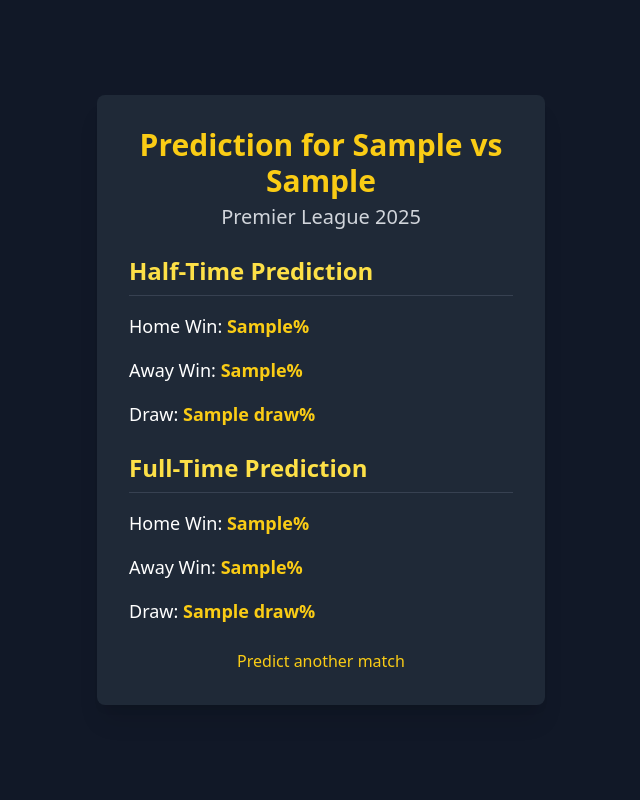
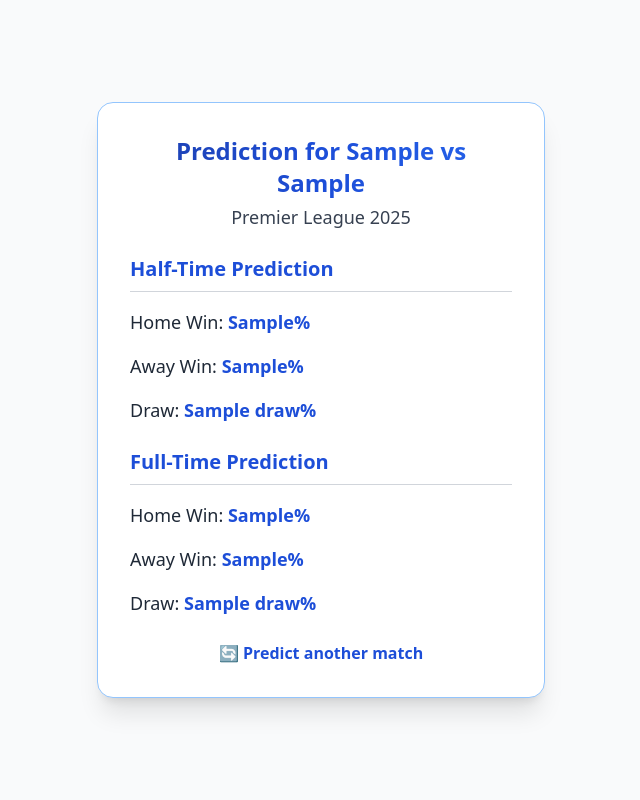
Before and after one commit to kakaprince46/match-Prediction, a Flask app: template templates/result.html in a window 1280 px wide. Shown: the whole page, without its empty margins (319-959 px from the left). Run offline with Flask 3, Linux system fonts and the light colour scheme; the template is opened without the code that fills it: most values are stand-ins (such as "Sample title", 1, 10 or a date in 2020); parts of the project's set-up code (start-up, migrations or seed data) failed here and were passed over; some libraries are stand-ins or nearby versions.

Commit message:
Initial commit

```diff
--- a/templates/result.html
+++ b/templates/result.html
@@ -1,40 +1,57 @@
 <!DOCTYPE html>
-<html>
+<html lang="en">
 
 <head>
+    <meta charset="UTF-8">
+    <meta name="viewport" content="width=device-width, initial-scale=1.0">
     <title>Prediction Result</title>
     <script src="https://cdn.tailwindcss.com"></script>
 </head>
 
-<body class="bg-gray-900 text-white flex items-center justify-center min-h-screen">
-    <div class="bg-gray-800 p-8 rounded-lg shadow-xl w-full max-w-md">
-        <h1 class="text-3xl font-bold text-center mb-1 text-yellow-400">Prediction for {{ home_team }} vs {{ away_team
-            }}</h1>
-        <h2 class="text-xl font-medium text-center mb-6 text-gray-300">Premier League 2025</h2>
+<body class="bg-gray-50 flex items-center justify-center min-h-screen">
 
+    <div class="bg-white p-8 rounded-2xl shadow-xl w-full max-w-md border border-blue-300">
+        <!-- Title -->
+        <h1
+            class="text-2xl font-bold text-center mb-1 bg-gradient-to-r from-blue-800 via-blue-700 to-blue-600 text-transparent bg-clip-text">
+            Prediction for {{ home_team }} vs {{ away_team }}
+        </h1>
+        <h2 class="text-lg font-medium text-center mb-6 text-gray-700">Premier League 2025</h2>
+
+        <!-- Half-Time Prediction -->
         <div class="space-y-4 mb-6">
-            <h2 class="text-2xl font-semibold border-b border-gray-700 pb-2 text-yellow-300">Half-Time Prediction</h2>
-            <p class="text-lg">Home Win: <span class="font-bold text-yellow-400">{{ prediction_half['Home Win']
-                    }}%</span></p>
-            <p class="text-lg">Away Win: <span class="font-bold text-yellow-400">{{ prediction_half['Away Win']
-                    }}%</span></p>
-            <p class="text-lg">Draw: <span class="font-bold text-yellow-400">{{ prediction_half['Draw'] }}%</span></p>
+            <h2 class="text-xl font-semibold border-b border-gray-300 pb-2 text-blue-700">Half-Time Prediction</h2>
+            <p class="text-lg text-gray-800">
+                Home Win: <span class="font-bold text-blue-700">{{ prediction_half['Home Win'] }}%</span>
+            </p>
+            <p class="text-lg text-gray-800">
+                Away Win: <span class="font-bold text-blue-700">{{ prediction_half['Away Win'] }}%</span>
+            </p>
+            <p class="text-lg text-gray-800">
+                Draw: <span class="font-bold text-blue-700">{{ prediction_half['Draw'] }}%</span>
+            </p>
         </div>
 
+        <!-- Full-Time Prediction -->
         <div class="space-y-4 mb-6">
-            <h2 class="text-2xl font-semibold border-b border-gray-700 pb-2 text-yellow-300">Full-Time Prediction</h2>
-            <p class="text-lg">Home Win: <span class="font-bold text-yellow-400">{{ prediction_full['Home Win']
-                    }}%</span></p>
-            <p class="text-lg">Away Win: <span class="font-bold text-yellow-400">{{ prediction_full['Away Win']
-                    }}%</span></p>
-            <p class="text-lg">Draw: <span class="font-bold text-yellow-400">{{ prediction_full['Draw'] }}%</span></p>
+            <h2 class="text-xl font-semibold border-b border-gray-300 pb-2 text-blue-700">Full-Time Prediction</h2>
+            <p class="text-lg text-gray-800">
+                Home Win: <span class="font-bold text-blue-700">{{ prediction_full['Home Win'] }}%</span>
+            </p>
+            <p class="text-lg text-gray-800">
+                Away Win: <span class="font-bold text-blue-700">{{ prediction_full['Away Win'] }}%</span>
+            </p>
+            <p class="text-lg text-gray-800">
+                Draw: <span class="font-bold text-blue-700">{{ prediction_full['Draw'] }}%</span>
+            </p>
         </div>
 
-        <a href="/"
-            class="block text-center text-yellow-400 hover:text-yellow-500 font-medium mt-4 transition duration-150 ease-in-out">
-            Predict another match
+        <!-- Link -->
+        <a href="/" class="block text-center font-semibold text-blue-700 hover:text-blue-900 mt-4 transition">
+            🔄 Predict another match
         </a>
     </div>
+
 </body>
 
 </html>
```
Also changed, not shown: templates/index.html (+25 -10 lines), 1 other file.
